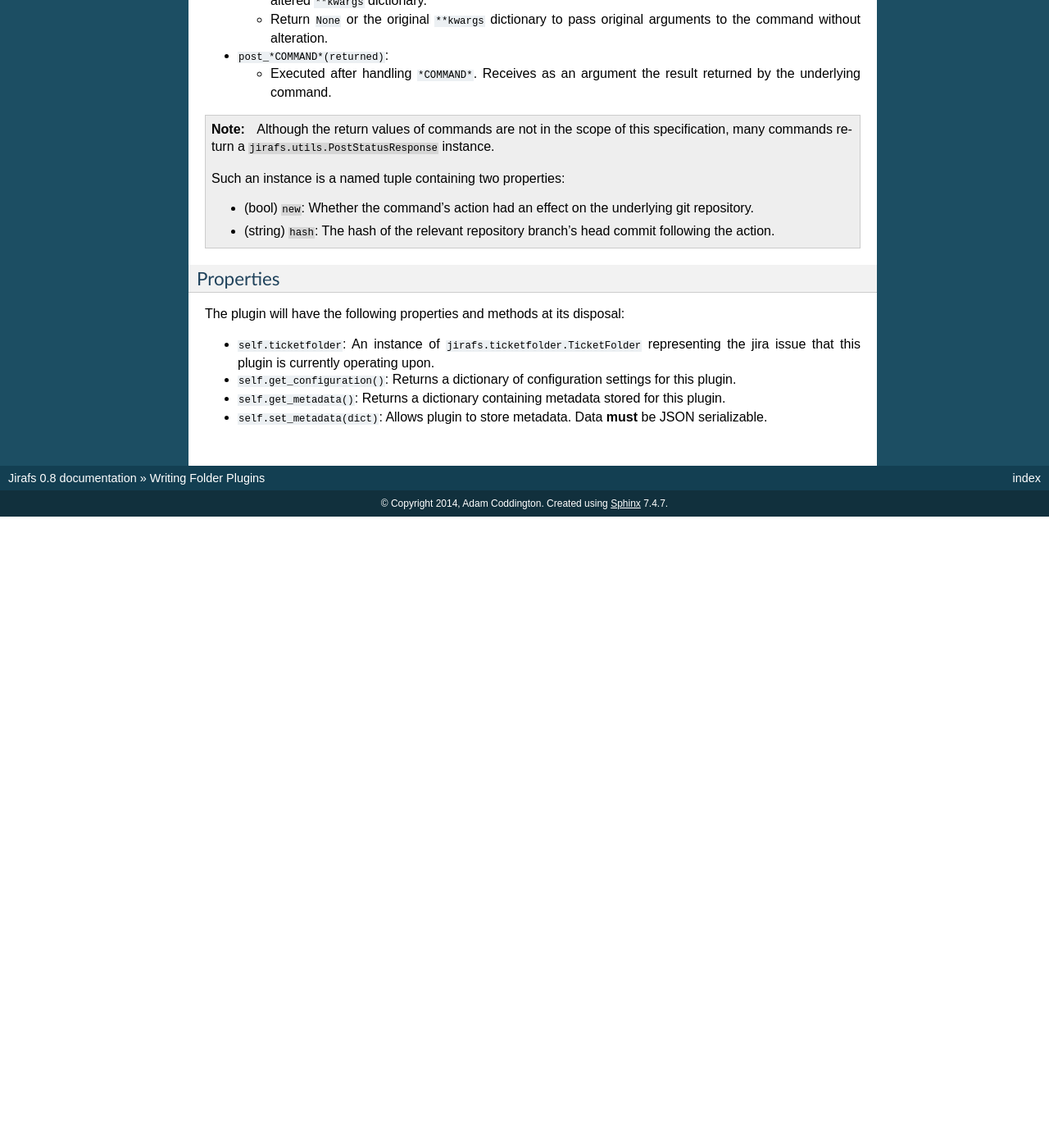
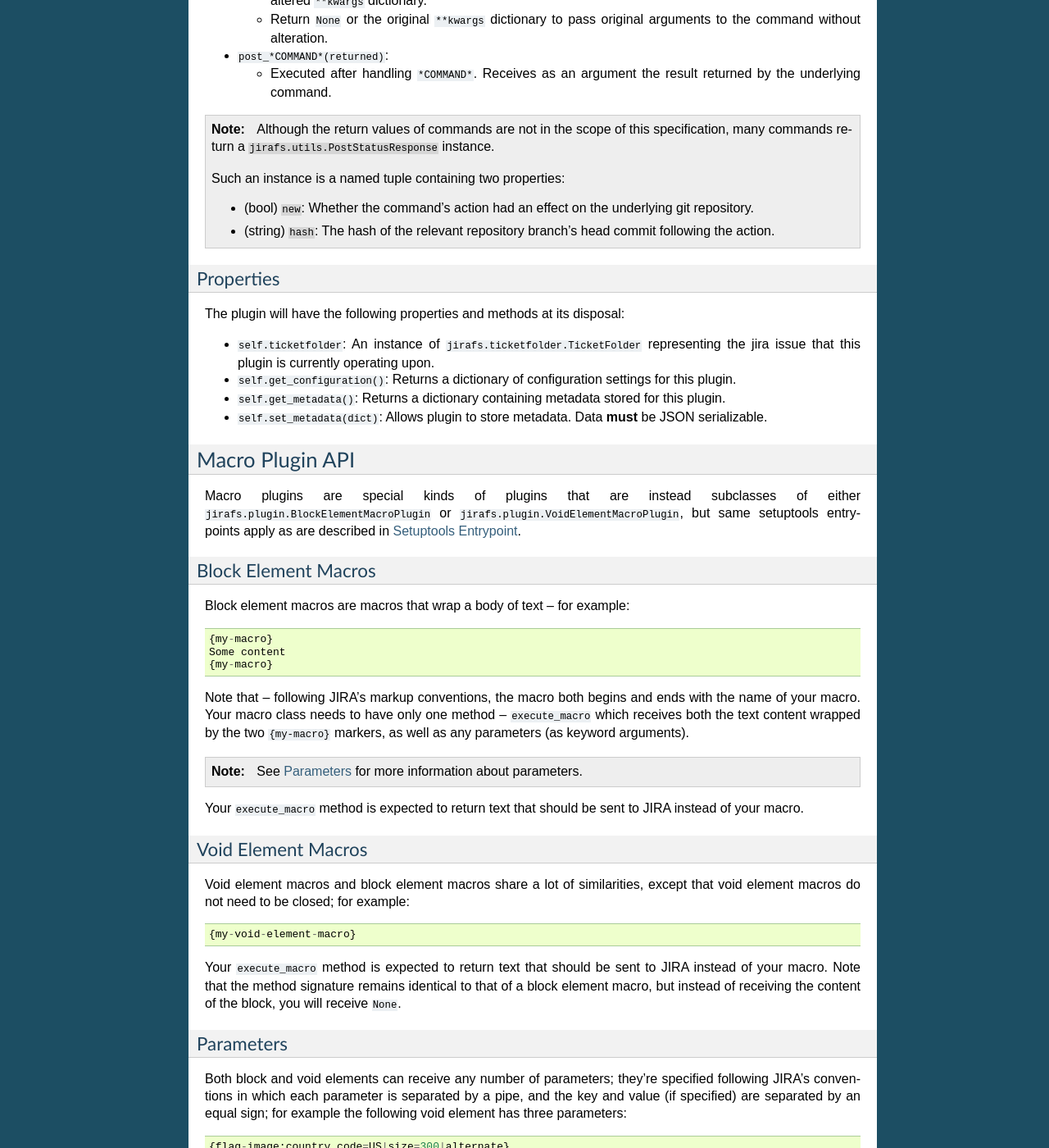
Before and after one commit to coddingtonbear/jirafs, a Sphinx documentation site: the page built from docs/source/writing_folder_plugins.rst, in a window 1280 px wide and 1400 px high, scrolled down 1647 px. Shown: the whole window at 82% size. Built offline with Sphinx 7.4.7, drawn with Linux system fonts in a browser that asks for light colours; pages that are not in the unit, such as notebooks, are missing from menus; before the commit the page ends 2277 px from its top, so only the background shows below that; some of the changed text lies outside the part shown.

Commit message:
Adding documentation about how macro plugins work.

```diff
--- a/docs/source/index.rst
+++ b/docs/source/index.rst
@@ -33,4 +33,5 @@ modeled off of ``git`` and ``hg``.
    advanced_commands
    configuration
    plugins
+   macros
    details
--- a/docs/source/writing_folder_plugins.rst
+++ b/docs/source/writing_folder_plugins.rst
@@ -1,8 +1,10 @@
-Writing Folder Plugins
-======================
+Writing Plugins
+===============
 
 For a working example of a folder plugin, check out
 `Jirafs-Pandoc's Github Repository <https://github.com/coddingtonbear/jirafs-pandoc>`_.
+
+.. _entry_points:
 
 Setuptools Entrypoint
 ---------------------
@@ -138,3 +140,99 @@ The plugin will have the following properties and methods at its disposal:
   for this plugin.
 * ``self.set_metadata(dict)``: Allows plugin to store metadata.  Data **must**
   be JSON serializable.
+
+
+.. _macro_plugins:
+
+Macro Plugin API
+----------------
+
+Macro plugins are special kinds of plugins that are instead subclasses of
+either ``jirafs.plugin.BlockElementMacroPlugin`` or ``jirafs.plugin.VoidElementMacroPlugin``,
+but same setuptools entrypoints apply as are described in :ref:`entry_points`.
+
+Block Element Macros
+~~~~~~~~~~~~~~~~~~~~
+
+Block element macros are macros that wrap a body of text -- for example::
+
+    {my-macro}
+    Some content
+    {my-macro}
+
+Note that -- following JIRA's markup conventions, the macro both begins and ends
+with the name of your macro.  Your macro class needs to have only one method --
+``execute_macro`` which receives both the text content wrapped by the two
+``{my-macro}`` markers, as well as any parameters (as keyword arguments).
+
+.. note::
+
+   See :ref:`macro_parameters` for more information about parameters.
+
+Your ``execute_macro`` method is expected to return text that should be sent
+to JIRA instead of your macro.
+
+Void Element Macros
+~~~~~~~~~~~~~~~~~~~
+
+Void element macros and block element macros share a lot of similarities, except
+that void element macros do not need to be closed; for example::
+
+    {my-void-element-macro}
+
+Your ``execute_macro`` method is expected to return text that should be sent
+to JIRA instead of your macro.  Note that the method signature remains
+identical to that of a block element macro, but instead of receiving
+the content of the block, you will receive ``None``.
+
+.. _macro_parameters:
+
+Parameters
+~~~~~~~~~~
+
+Both block and void elements can receive any number of parameters; they're
+specified following JIRA's conventions in which each parameter is separated
+by a pipe, and the key and value (if specified) are separated by an equal sign;
+for example the following void element has three parameters::
+
+    {flag-image:country_code=US|size=300|alternate}
+
+* ``country_code``: ``US``
+* ``size``: ``300``
+* ``alternate``: ``True``
+
+.. note::
+
+   All parameters -- except ``True`` in the third example above --
+   are passed as strings, and ``True`` is only a default value for
+   parameters that do not have a value specified.
+
+Example Macro Plugin
+~~~~~~~~~~~~~~~~~~~~
+
+The following plugin isn't exactly useful, but it does demonstrate
+the basic functionality of a plugin:
+
+.. code-block:: python
+
+    class Plugin(BlockElementMacroPlugin):
+        COMPONENT_NAME = 'upper-cased'
+
+        def execute_macro(self, data, prefix='', **kwargs):
+            return prefix + data.upper()
+
+When you enter the following text into a JIRA ticket field::
+
+    {upper-cased:prefix=Hello, }
+    my name is Adam.
+    {upper-cased}
+
+the following content will be sent to JIRA instead::
+
+    Hello, MY NAME IS ADAM.
+
+.. warning::
+
+   Note that it's always a good idea to make sure your ``execute_macro``
+   method has a final parameter of ``**kwargs``!  In future versions of
+   Jirafs, we may add more keyword arguments that will be sent automatically.
```
Also changed, not shown: other parts of docs/source/writing_folder_plugins.rst (+3 -3 lines), docs/source/getting_started.rst (+10 -21 lines), docs/source/macros.rst (added, +59 -0 lines).
